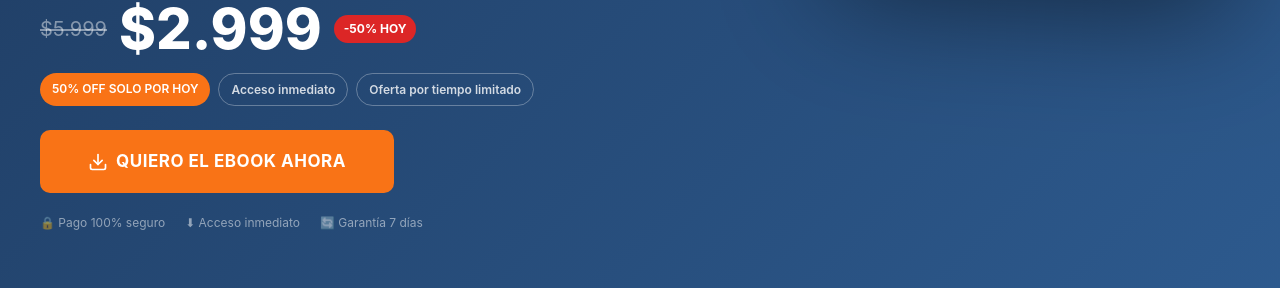
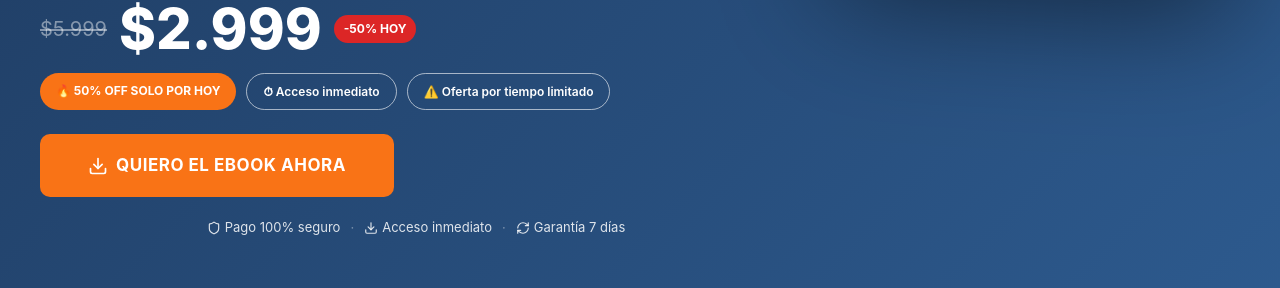
Before and after one commit to alejandroagustinperez-source/reparaciones-simples-del-hogar, a Next.js app: page /ebook in a window 1280 px wide. Shown: the part 587-875 px from the top of the page. Built offline with nearby package versions, Linux system fonts and the light colour scheme; no server answers.

Commit message:
chips single row + trust badges lucide icons

```diff
--- a/src/app/ebook/page.module.css
+++ b/src/app/ebook/page.module.css
@@ -139,29 +139,32 @@
   border-radius: 100px;
 }
 
-.badges {
+.badgesRow {
   display: flex;
-  flex-wrap: wrap;
-  gap: 0.5rem;
+  flex-wrap: nowrap;
+  gap: 10px;
   margin-bottom: 1.5rem;
 }
 
-.badge {
+.badgeSolid {
+  background: #f97316;
+  color: var(--white);
   font-size: 0.75rem;
-  font-weight: 600;
-  padding: 0.375rem 0.75rem;
-  border-radius: 100px;
-}
-
-.badgeOrange {
-  background: var(--orange);
-  color: var(--white);
+  font-weight: 700;
+  padding: 8px 16px;
+  border-radius: 20px;
+  white-space: nowrap;
 }
 
 .badgeOutline {
   background: transparent;
-  color: rgba(255, 255, 255, 0.8);
-  border: 1px solid rgba(255, 255, 255, 0.3);
+  color: var(--white);
+  border: 1px solid rgba(255, 255, 255, 0.6);
+  font-size: 0.75rem;
+  font-weight: 600;
+  padding: 8px 16px;
+  border-radius: 20px;
+  white-space: nowrap;
 }
 
 .heroCtaButton {
@@ -187,11 +190,24 @@
 
 .heroTrust {
   display: flex;
-  flex-wrap: wrap;
-  gap: 1.25rem;
+  align-items: center;
+  justify-content: center;
+  flex-wrap: nowrap;
+  gap: 10px;
   margin-top: 1.25rem;
-  font-size: 0.75rem;
-  color: rgba(255, 255, 255, 0.5);
+  font-size: 13px;
+  color: rgba(255, 255, 255, 0.85);
+}
+
+.heroTrust span {
+  display: inline-flex;
+  align-items: center;
+  gap: 4px;
+  white-space: nowrap;
+}
+
+.trustSep {
+  color: rgba(255, 255, 255, 0.4);
 }
 
 .ctaButton {
--- a/src/app/ebook/page.tsx
+++ b/src/app/ebook/page.tsx
@@ -2,7 +2,7 @@
 
 import { useState, useEffect } from 'react';
 import Image from 'next/image';
-import { MapPin, X, Download } from 'lucide-react';
+import { MapPin, X, Download, Shield, RefreshCw } from 'lucide-react';
 import styles from './page.module.css';
 
 function AccordionItem({ question, answer }: { question: string; answer: string }) {
@@ -94,19 +94,21 @@ export default function EbookPage() {
               <span className={styles.heroPriceCurrent}>$2.999</span>
               <span className={styles.discountBadge}>-50% HOY</span>
             </div>
-            <div className={styles.badges}>
-              <span className={`${styles.badge} ${styles.badgeOrange}`}>50% OFF SOLO POR HOY</span>
-              <span className={`${styles.badge} ${styles.badgeOutline}`}>Acceso inmediato</span>
-              <span className={`${styles.badge} ${styles.badgeOutline}`}>Oferta por tiempo limitado</span>
+            <div className={styles.badgesRow}>
+              <span className={styles.badgeSolid}>🔥 50% OFF SOLO POR HOY</span>
+              <span className={styles.badgeOutline}>⏱ Acceso inmediato</span>
+              <span className={styles.badgeOutline}>⚠️ Oferta por tiempo limitado</span>
             </div>
             <a href={hotmartUrl} target="_blank" rel="noopener noreferrer" className={styles.heroCtaButton}>
               <Download size={20} />
               QUIERO EL EBOOK AHORA
             </a>
             <div className={styles.heroTrust}>
-              <span>🔒 Pago 100% seguro</span>
-              <span>⬇ Acceso inmediato</span>
-              <span>🔄 Garantía 7 días</span>
+              <span><Shield size={14} /> Pago 100% seguro</span>
+              <span className={styles.trustSep}>·</span>
+              <span><Download size={14} /> Acceso inmediato</span>
+              <span className={styles.trustSep}>·</span>
+              <span><RefreshCw size={14} /> Garantía 7 días</span>
             </div>
           </div>
           <div className={styles.heroImage}>
```
